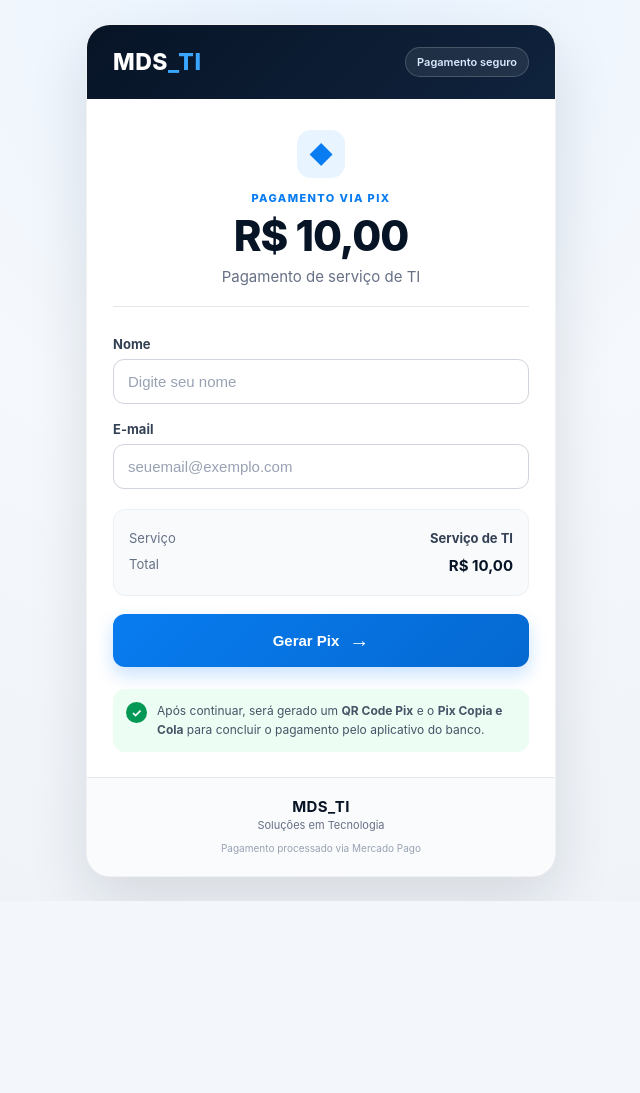
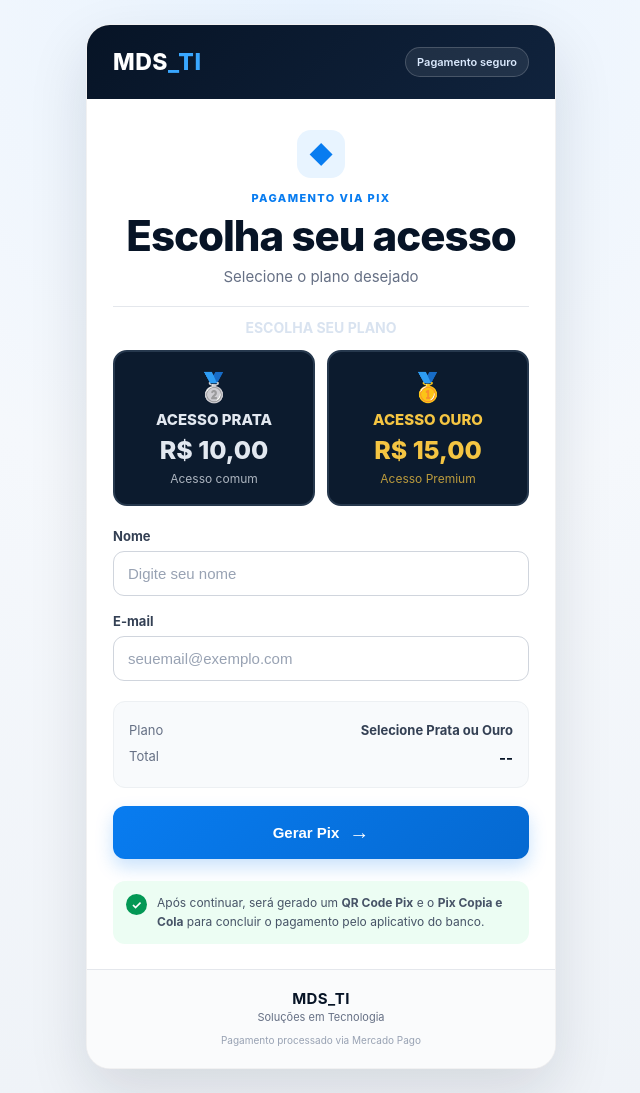
Before and after one commit to marcioecofabril-hub/Teste, a Flask app: page / in a window 1280 px wide. Shown: the whole page, without its empty margins (319-959 px from the left). Before the commit the page ends 901 px from the top, so only its background shows below. Run offline with Flask 3, Linux system fonts and the light colour scheme.

Commit message:
Update pay_simple.html

```diff
--- a/templates/pay_simple.html
+++ b/templates/pay_simple.html
@@ -17,6 +17,102 @@
         rel="stylesheet"
         href="{{ url_for('static', filename='style.css') }}"
     >
+
+    <style>
+        .plans-title {
+            margin: 0 0 14px;
+            text-align: center;
+            font-size: 14px;
+            font-weight: 700;
+            color: #d9e3f0;
+        }
+
+        .plans {
+            display: grid;
+            grid-template-columns: 1fr 1fr;
+            gap: 12px;
+            margin-bottom: 22px;
+        }
+
+        .plan-option {
+            position: relative;
+        }
+
+        .plan-option input {
+            position: absolute;
+            opacity: 0;
+            pointer-events: none;
+        }
+
+        .plan-card {
+            display: block;
+            padding: 18px 12px;
+            border: 2px solid #26384d;
+            border-radius: 14px;
+            text-align: center;
+            cursor: pointer;
+            transition: 0.2s ease;
+            background: #0c1b2e;
+        }
+
+        .plan-card:hover {
+            transform: translateY(-2px);
+        }
+
+        .plan-icon {
+            display: block;
+            font-size: 28px;
+            margin-bottom: 6px;
+        }
+
+        .plan-name {
+            display: block;
+            font-size: 15px;
+            font-weight: 800;
+            margin-bottom: 6px;
+        }
+
+        .plan-price {
+            display: block;
+            font-size: 25px;
+            font-weight: 800;
+        }
+
+        .plan-description {
+            display: block;
+            margin-top: 6px;
+            font-size: 12px;
+            opacity: 0.75;
+        }
+
+        .silver {
+            color: #e2e8f0;
+        }
+
+        .gold {
+            color: #f5c542;
+        }
+
+        .plan-option input:checked + .plan-card.silver {
+            border-color: #cbd5e1;
+            box-shadow:
+                0 0 0 2px rgba(203, 213, 225, 0.15),
+                0 8px 24px rgba(0, 0, 0, 0.25);
+        }
+
+        .plan-option input:checked + .plan-card.gold {
+            border-color: #f5c542;
+            box-shadow:
+                0 0 0 2px rgba(245, 197, 66, 0.15),
+                0 8px 24px rgba(0, 0, 0, 0.25);
+        }
+
+        @media (max-width: 560px) {
+            .plans {
+                grid-template-columns: 1fr;
+            }
+        }
+    </style>
 </head>
 
 <body>
@@ -48,12 +144,12 @@
                 PAGAMENTO VIA PIX
             </p>
 
-            <h1>
-                R$ 10,00
+            <h1 id="hero-price">
+                Escolha seu acesso
             </h1>
 
             <p class="description">
-                Pagamento de serviço de TI
+                Selecione o plano desejado
             </p>
 
         </section>
@@ -72,6 +168,86 @@
 
 
         <form method="POST">
+
+            <p class="plans-title">
+                ESCOLHA SEU PLANO
+            </p>
+
+            <div class="plans">
+
+                <div class="plan-option">
+
+                    <input
+                        type="radio"
+                        id="plano-prata"
+                        name="plano"
+                        value="prata"
+                        required
+                    >
+
+                    <label
+                        for="plano-prata"
+                        class="plan-card silver"
+                    >
+
+                        <span class="plan-icon">
+                            🥈
+                        </span>
+
+                        <span class="plan-name">
+                            ACESSO PRATA
+                        </span>
+
+                        <span class="plan-price">
+                            R$ 10,00
+                        </span>
+
+                        <span class="plan-description">
+                            Acesso comum
+                        </span>
+
+                    </label>
+
+                </div>
+
+
+                <div class="plan-option">
+
+                    <input
+                        type="radio"
+                        id="plano-ouro"
+                        name="plano"
+                        value="ouro"
+                        required
+                    >
+
+                    <label
+                        for="plano-ouro"
+                        class="plan-card gold"
+                    >
+
+                        <span class="plan-icon">
+                            🥇
+                        </span>
+
+                        <span class="plan-name">
+                            ACESSO OURO
+                        </span>
+
+                        <span class="plan-price">
+                            R$ 15,00
+                        </span>
+
+                        <span class="plan-description">
+                            Acesso Premium
+                        </span>
+
+                    </label>
+
+                </div>
+
+            </div>
+
 
             <div class="field">
 
@@ -113,14 +289,21 @@
             <div class="summary">
 
                 <div>
-                    <span>Serviço</span>
-                    <strong>Serviço de TI</strong>
+                    <span>Plano</span>
+
+                    <strong id="summary-plan">
+                        Selecione Prata ou Ouro
+                    </strong>
                 </div>
 
                 <div>
                     <span>Total</span>
-                    <strong class="price">
-                        R$ 10,00
+
+                    <strong
+                        class="price"
+                        id="summary-price"
+                    >
+                        --
                     </strong>
                 </div>
 
@@ -129,7 +312,9 @@
 
             <button type="submit">
 
-                <span>Gerar Pix</span>
+                <span>
+                    Gerar Pix
+                </span>
 
                 <span class="arrow">
                     →
@@ -178,6 +363,62 @@
 
 </div>
 
+
+<script>
+    const planoPrata =
+        document.getElementById("plano-prata");
+
+    const planoOuro =
+        document.getElementById("plano-ouro");
+
+    const heroPrice =
+        document.getElementById("hero-price");
+
+    const summaryPlan =
+        document.getElementById("summary-plan");
+
+    const summaryPrice =
+        document.getElementById("summary-price");
+
+
+    function selecionarPlano(nome, preco) {
+
+        heroPrice.textContent = preco;
+
+        summaryPlan.textContent = nome;
+
+        summaryPrice.textContent = preco;
+    }
+
+
+    planoPrata.addEventListener(
+        "change",
+        function () {
+
+            if (this.checked) {
+                selecionarPlano(
+                    "Acesso Prata",
+                    "R$ 10,00"
+                );
+            }
+        }
+    );
+
+
+    planoOuro.addEventListener(
+        "change",
+        function () {
+
+            if (this.checked) {
+                selecionarPlano(
+                    "Acesso Ouro",
+                    "R$ 15,00"
+                );
+            }
+        }
+    );
+</script>
+
 </body>
 
 </html>
```
